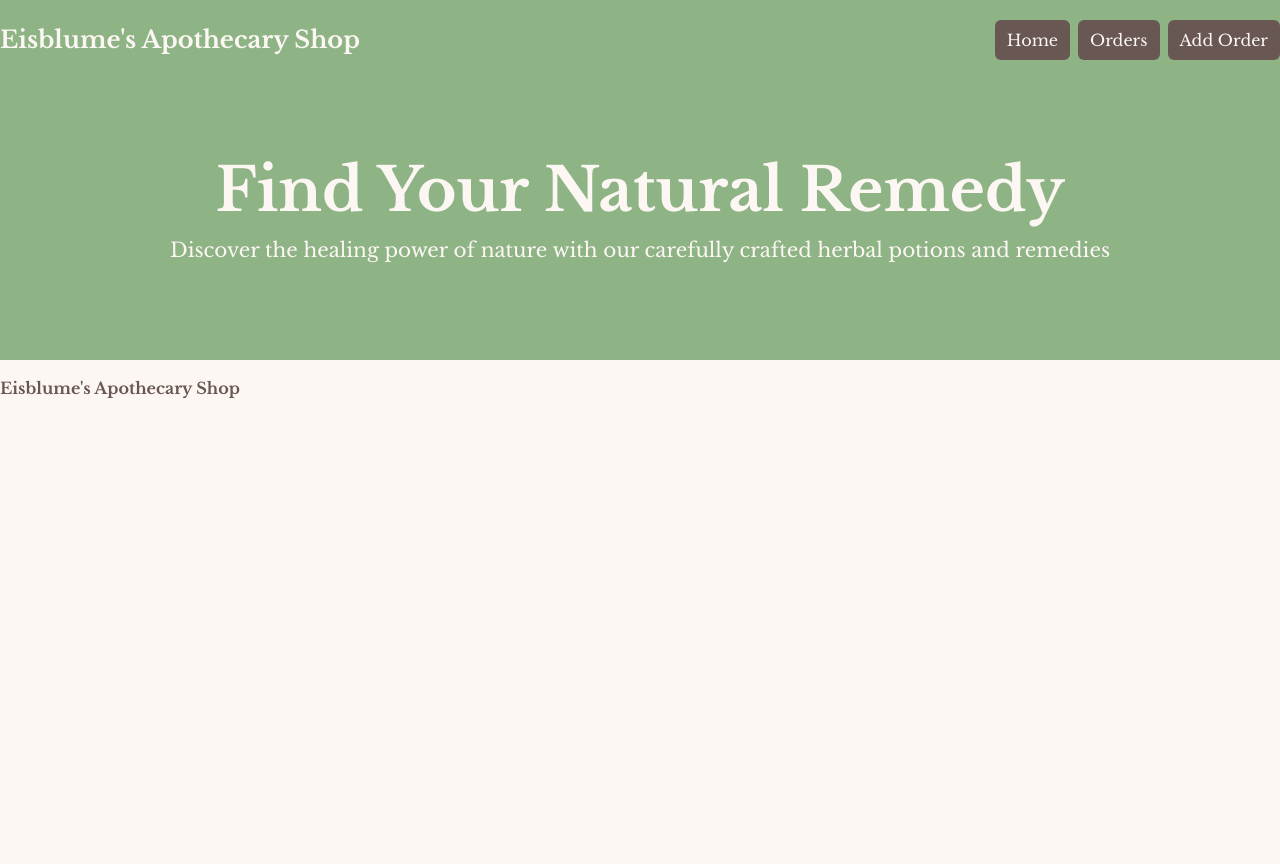
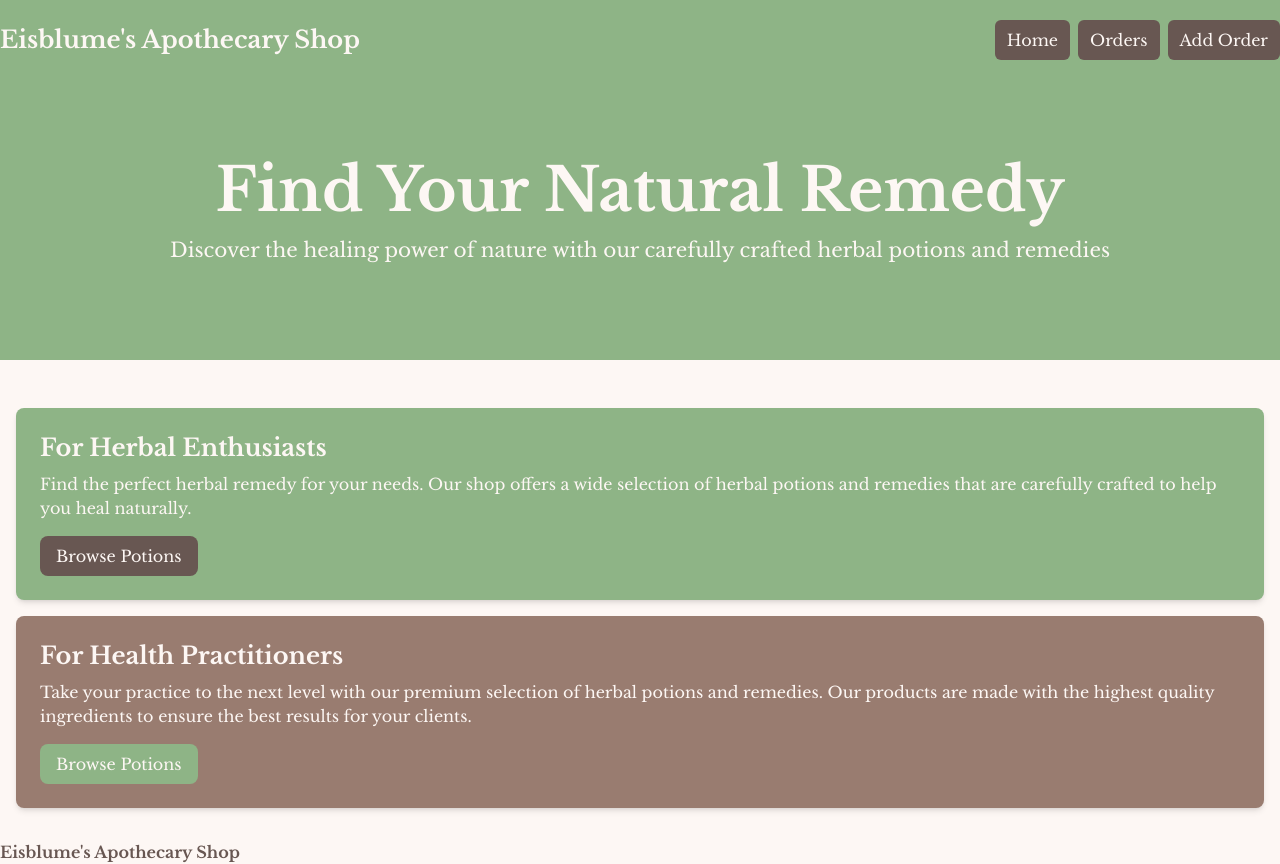
Before and after one commit to eisBlume0901/Learning_Vue.js, a Vue app in the folder Learning_Vue.js/: page / in a window 1280 px wide. Before the commit the page ends 800 px from the top, so only its background shows below. Built offline with nearby package versions, Linux system fonts and the light colour scheme; a web font is replaced by a local one.

Commit message:
Added HomeCards layout

```diff
--- a/Learning_Vue.js/src/App.vue
+++ b/Learning_Vue.js/src/App.vue
@@ -1,10 +1,12 @@
 <script setup>
 import Navbar from "@/components/Navbar.vue";
 import Hero from "@/components/Hero.vue";
+import HomeCards from "@/components/HomeCards.vue";
 </script>
 
 <template>
   <Navbar />
   <Hero />
+  <HomeCards />
   <h1 class="text-bark font-bold">Eisblume's Apothecary Shop</h1>
 </template>
--- /dev/null
+++ b/Learning_Vue.js/src/components/HomeCards.vue
@@ -0,0 +1,28 @@
+<script setup>
+
+</script>
+
+<template>
+  <section class="py-4">
+    <div class="container-xl lg:container m-auto">
+     <div class="grid grid-cols-1 md:grid-cols-2 gap-4 p-4 rounded-lg">
+       <div class="bg-pale-green p-6 rounded-lg shadow-md">
+         <h2 class="text-2xl font-bold text-white">For Herbal Enthusiasts</h2>
+         <p class="mt-2 mb-4 text-white">
+           Find the perfect herbal remedy for your needs. Our shop offers a wide selection of herbal potions and remedies that are carefully crafted to help you heal naturally.
+         </p>
+         <a href="" class="inline-block bg-bark text-white rounded-lg px-4 py-2 hover:bg-sepia">Browse Potions</a>
+       </div>
+
+       <div class="bg-sepia p-6 rounded-lg shadow-md">
+         <h2 class="text-2xl font-bold text-white">For Health Practitioners</h2>
+         <p class="mt-2 mb-4 text-white">
+           Take your practice to the next level with our premium selection of herbal potions and remedies. Our products are made with the highest quality ingredients to ensure the best results for your clients.
+         </p>
+         <a href="" class="inline-block bg-pale-green text-white rounded-lg px-4 py-2 hover:bg-white hover:text-bark">Browse Potions</a>
+       </div>
+
+     </div>
+    </div>
+  </section>
+</template>
```
